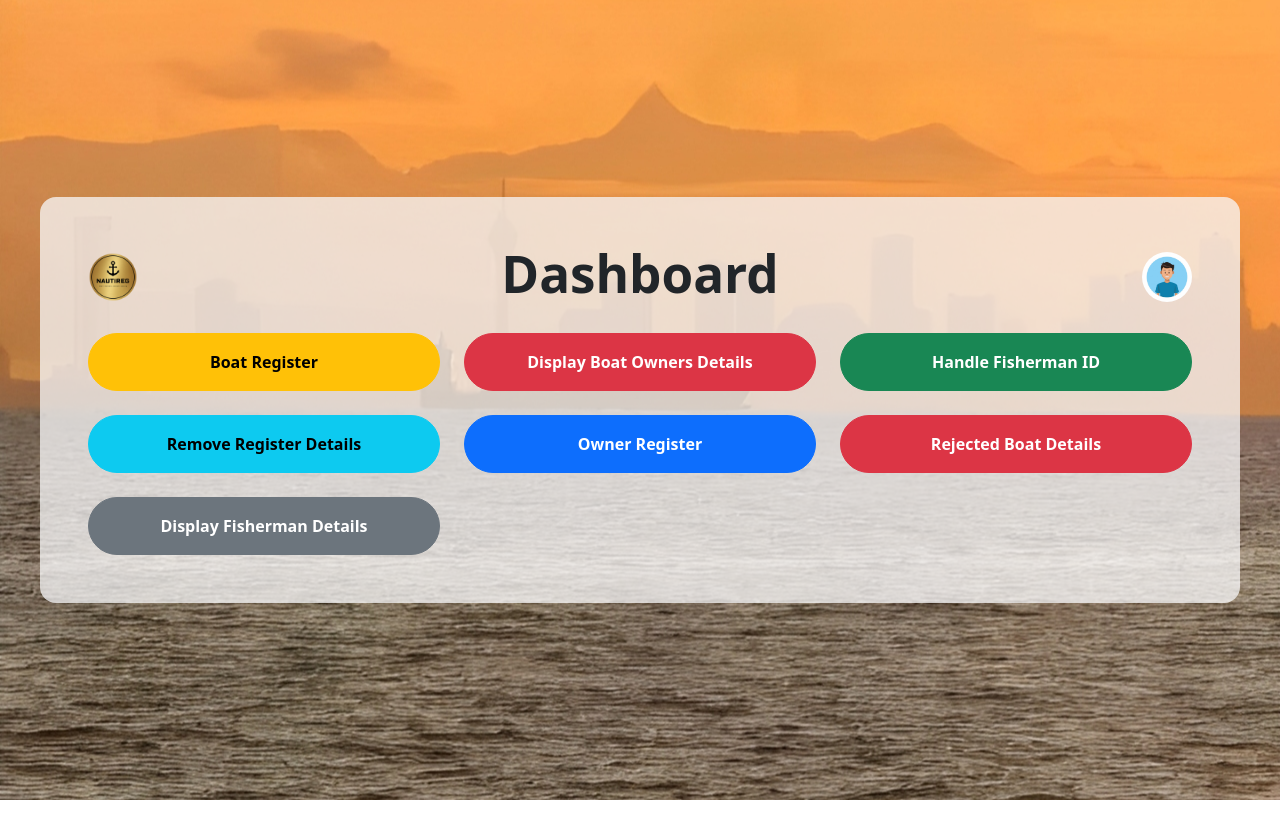
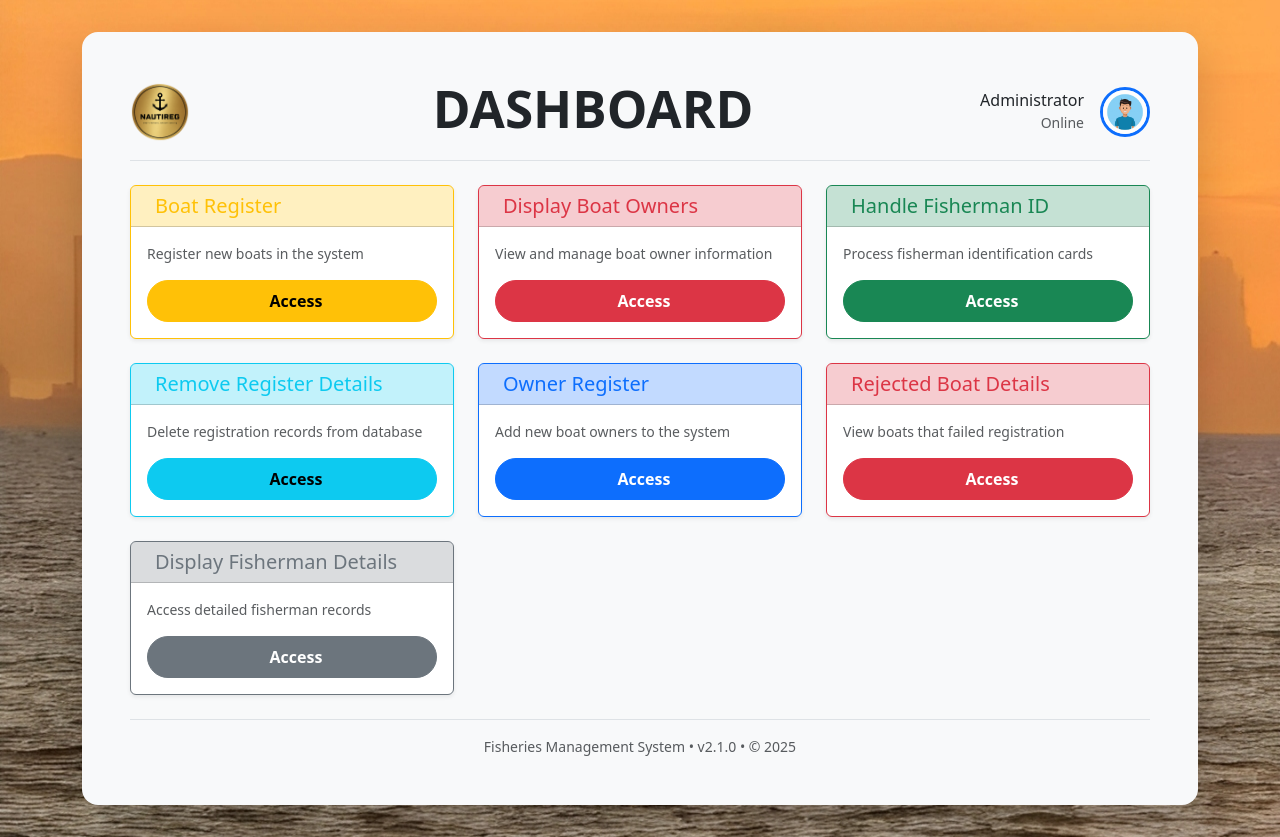
Before and after one commit to BHdahanayaka2003/MarineTrack-Final-Project, a React (Vite) app: page /dashboard in a window 1280 px wide. Before the commit the page ends 800 px from the top, so only its background shows below. Built offline with nearby package versions, Linux system fonts and the light colour scheme.

Commit message:
feat: enhance Dashboard component with icons and descriptions for buttons

```diff
--- a/src/Dashboard.jsx
+++ b/src/Dashboard.jsx
@@ -4,51 +4,164 @@ import "bootstrap/dist/css/bootstrap.min.css";
 import profileImage from "./profile.png";
 import logoImage from "./logo.png";
 import backgroundImage from "./background.jpeg";
+// Import icons from a compatible library (Bootstrap icons are available via CDN)
+// Add this to your index.html: <link rel="stylesheet" href="https://cdn.jsdelivr.net/npm/bootstrap-icons@1.11.1/font/bootstrap-icons.css">
 
 const Dashboard = () => {
   const navigate = useNavigate();
 
+  // Enhanced buttons with icons and descriptions
   const buttons = [
-    { label: "Boat Register", color: "warning", path: "/BoatRegister" },
-    { label: "Display Boat Owners Details", color: "danger", path: "/display-owners" },
-    { label: "Handle Fisherman ID", color: "success", path: "/fisherman-id" },
-    { label: "Remove Register Details", color: "info", path: "/remove-details" },
-    { label: "Owner Register", color: "primary", path: "/owner-register" },
-    { label: "Rejected Boat Details", color: "danger", path: "/rejected-boats" },
-    { label: "Display Fisherman Details", color: "secondary", path: "/fisherman-details" },
+    {
+      label: "Boat Register",
+      color: "warning",
+      path: "/BoatRegister",
+      icon: "bi-ship",
+      description: "Register new boats in the system"
+    },
+    {
+      label: "Display Boat Owners",
+      color: "danger",
+      path: "/display-owners",
+      icon: "bi-people-fill",
+      description: "View and manage boat owner information"
+    },
+    {
+      label: "Handle Fisherman ID",
+      color: "success",
+      path: "/fisherman-id",
+      icon: "bi-person-badge",
+      description: "Process fisherman identification cards"
+    },
+    {
+      label: "Remove Register Details",
+      color: "info",
+      path: "/remove-details",
+      icon: "bi-trash",
+      description: "Delete registration records from database"
+    },
+    {
+      label: "Owner Register",
+      color: "primary",
+      path: "/owner-register",
+      icon: "bi-person-plus",
+      description: "Add new boat owners to the system"
+    },
+    {
+      label: "Rejected Boat Details",
+      color: "danger",
+      path: "/rejected-boats",
+      icon: "bi-x-circle",
+      description: "View boats that failed registration"
+    },
+    {
+      label: "Display Fisherman Details",
+      color: "secondary",
+      path: "/fisherman-details",
+      icon: "bi-info-circle",
+      description: "Access detailed fisherman records"
+    },
   ];
 
   return (
     <div
-      className="d-flex justify-content-center align-items-center min-vh-100 vw-100"
+      className="min-vh-100 vw-100 d-flex justify-content-center align-items-center"
       style={{
         backgroundImage: `url(${backgroundImage})`,
         backgroundRepeat: "no-repeat",
         backgroundPosition: "center",
         backgroundSize: "cover",
+        paddingTop: "2rem",
+        paddingBottom: "2rem"
       }}
     >
-      <div className="bg-light bg-opacity-75 p-5 rounded-4 w-100" style={{ maxWidth: "1200px" }}>
-        <div className="d-flex justify-content-between align-items-center mb-4">
-          <img src={logoImage} alt="Logo" width="50" height="50" />
-          <h1 className="text-center flex-grow-1 fw-bold">Dashboard</h1>
-          <img src={profileImage} alt="User" width="50" height="50" className="rounded-circle" />
+      <div className="container">
+        <div
+          className="bg-light bg-opacity-85 p-4 p-md-5 rounded-4 shadow-lg"
+          style={{ backdropFilter: "blur(10px)" }}
+        >
+          {/* Header with improved styling */}
+          <div className="d-flex justify-content-between align-items-center mb-4 pb-3 border-bottom">
+            <div className="d-flex align-items-center">
+              <img
+                src={logoImage}
+                alt="Logo"
+                width="60"
+                height="60"
+                className="me-3"
+              />
+              {/* <h2 className="text-primary mb-0 d-none d-md-block">Fisheries Management System</h2> */}
             </div>
+            <h1 className="text-center flex-grow-1 fw-bold text-uppercase d-none d-md-block">
+              Dashboard
+            </h1>
+            <h1 className="text-center fw-bold text-uppercase d-block d-md-none">
+              Dashboard
+            </h1>
+            <div className="d-flex align-items-center">
+              <div className="text-end me-3 d-none d-md-block">
+                <h6 className="mb-0">Administrator</h6>
+                <small className="text-muted">Online</small>
+              </div>
+              <img
+                src={profileImage}
+                alt="User"
+                width="50"
+                height="50"
+                className="rounded-circle border border-3 border-primary"
+              />
+            </div>
+          </div>
+
+          {/* Enhanced cards section */}
           <div className="row g-4">
             {buttons.map((btn, index) => (
-            <div className="col-12 col-md-4" key={index}>
+              <div className="col-12 col-md-6 col-lg-4" key={index}>
+                <div
+                  className={`card h-100 border-${btn.color} shadow-sm hover-shadow`}
+                  style={{ transition: "all 0.3s ease" }}
+                >
+                  <div className={`card-header bg-${btn.color} bg-opacity-25 text-${btn.color}`}>
+                    <div className="d-flex align-items-center">
+                      <i className={`${btn.icon} fs-4 me-2`}></i>
+                      <h5 className="mb-0">{btn.label}</h5>
+                    </div>
+                  </div>
+                  <div className="card-body">
+                    <p className="text-muted mb-3 small">{btn.description}</p>
                     <button
-                className={`btn btn-${btn.color} w-100 py-3 fw-semibold rounded-pill`}
+                      className={`btn btn-${btn.color} w-100 py-2 fw-semibold rounded-pill`}
                       onClick={() => navigate(btn.path)}
                     >
-                {btn.label}
+                      <i className={`${btn.icon} me-2`}></i>
+                      Access
                     </button>
                   </div>
+                </div>
+              </div>
             ))}
+          </div>
+
+          {/* Footer */}
+          <div className="mt-4 pt-3 border-top text-center">
+            <p className="text-muted mb-0 small">
+              Fisheries Management System • v2.1.0 • © 2025
+            </p>
+          </div>
         </div>
       </div>
     </div>
   );
 };
 
+// Add this CSS to your stylesheet
+const styleElement = document.createElement("style");
+styleElement.textContent = `
+  .hover-shadow:hover {
+    transform: translateY(-5px);
+    box-shadow: 0 10px 20px rgba(0,0,0,0.2) !important;
+  }
+`;
+document.head.appendChild(styleElement);
+
 export default Dashboard;
```
Lines whose indentation alone changed are shown as unchanged.
